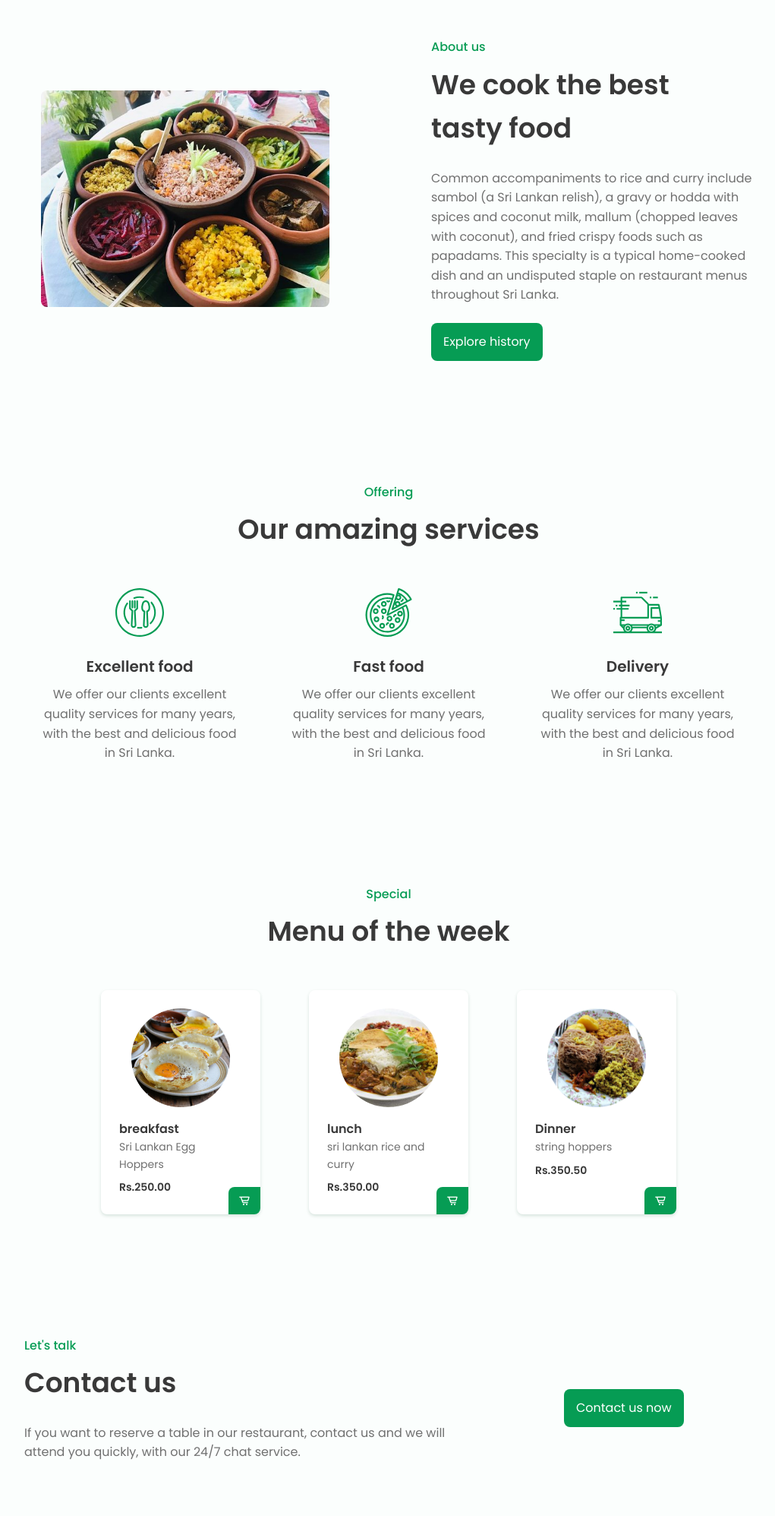
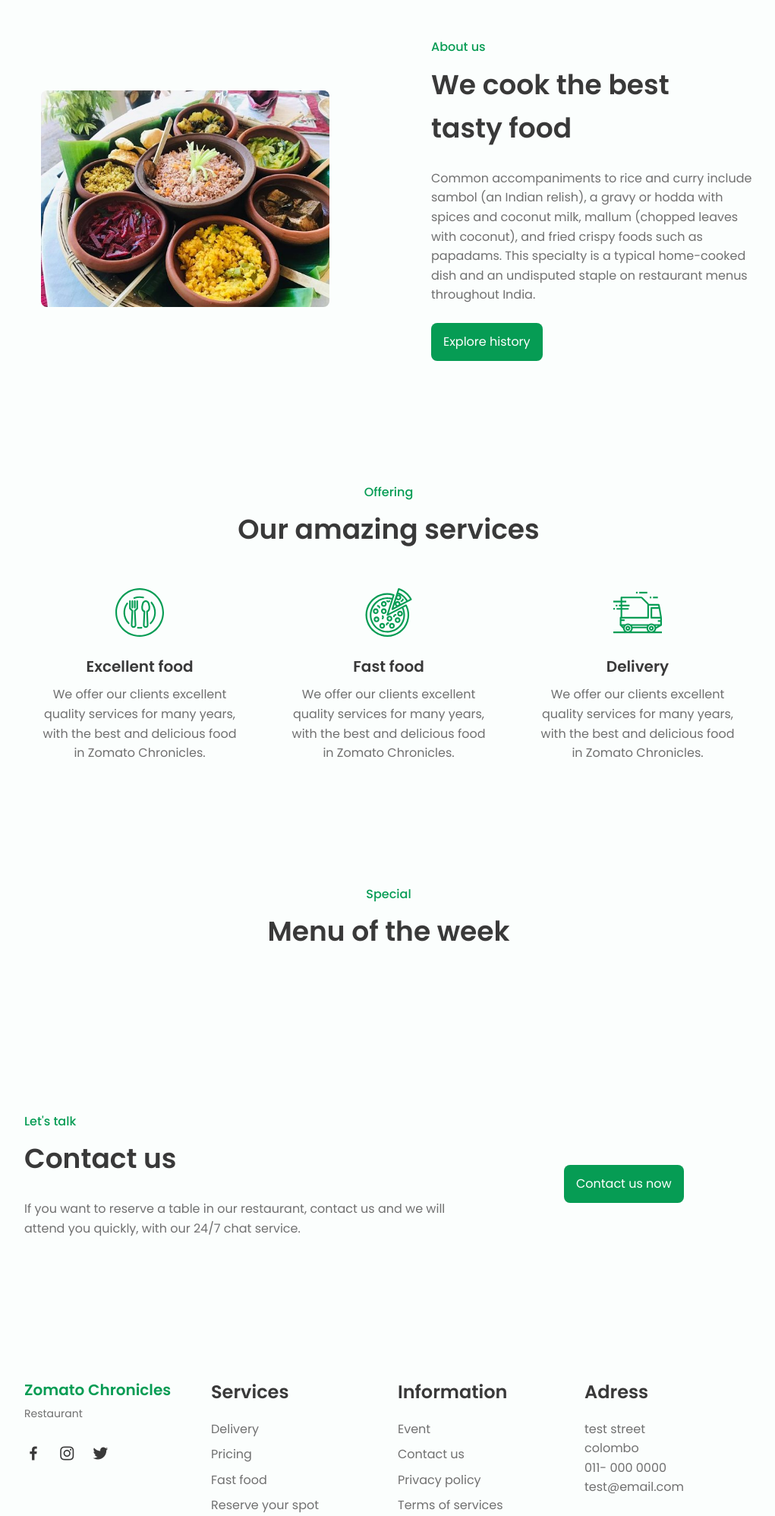
Before and after one commit to Amanastel/Zomato-Chronicles, a Django app: page / in a window 1280 px wide. Shown: the part 879-2874 px from the top of the page at 76% size, without its empty margins (128-1149 px from the left). Run offline with Django 4.2, Linux system fonts and the light colour scheme; the visitor is signed in with stand-in values (Sample User, id 1); data that the repository does not hold is empty.

Commit message:
update some html

```diff
--- a/zomatoChronicles/zomatoOnline/templates/index.html
+++ b/zomatoChronicles/zomatoOnline/templates/index.html
@@ -230,12 +230,7 @@
                 <div class="about__data">
                     <span class="section-subtitle about__initial">About us</span>
                     <h2 class="section-title about__initial">We cook the best <br> tasty food</h2>
-                    <p class="about__description">Common accompaniments to rice and curry include sambol (a Sri Lankan
-                        relish),
-                        a gravy or hodda with spices and coconut milk,
-                        mallum (chopped leaves with coconut), and fried crispy foods such as papadams. This specialty is
-                        a typical home-cooked
-                        dish and an undisputed staple on restaurant menus throughout Sri Lanka.</p>
+                    <p class="about__description">Common accompaniments to rice and curry include sambol (an Indian relish), a gravy or hodda with spices and coconut milk, mallum (chopped leaves with coconut), and fried crispy foods such as papadams. This specialty is a typical home-cooked dish and an undisputed staple on restaurant menus throughout India.</p>
                     <a href="#" class="button">Explore history</a>
                 </div>
 
@@ -315,7 +310,7 @@
                     </svg>
                     <h3 class="services__title">Excellent food</h3>
                     <p class="services__description">We offer our clients excellent quality services for many years,
-                        with the best and delicious food in Sri Lanka.</p>
+                        with the best and delicious food in Zomato Chronicles.</p>
                 </div>
 
                 <div class="services__content">
@@ -476,7 +471,7 @@
                     </svg>
                     <h3 class="services__title">Fast food</h3>
                     <p class="services__description">We offer our clients excellent quality services for many years,
-                        with the best and delicious food in Sri Lanka.</p>
+                        with the best and delicious food in Zomato Chronicles.</p>
                 </div>
 
                 <div class="services__content">
@@ -534,45 +529,28 @@
                     </svg>
                     <h3 class="services__title">Delivery</h3>
                     <p class="services__description">We offer our clients excellent quality services for many years,
-                        with the best and delicious food in Sri Lanka.</p>
+                        with the best and delicious food in Zomato Chronicles.</p>
                 </div>
             </div>
         </section>
 
-
-        <!--========== MENU ==========-->
         <section class="menu section bd-container" id="menu">
           <span class="section-subtitle">Special</span>
           <h2 class="section-title">Menu of the week</h2>
 
           <div class="menu__container bd-grid">
+              {% for dish in home %}
               <div class="menu__content">
-
-                    <img src="{% static 'img/Breakfast.png' %}" alt="" class="menu__img">
-                    <h3 class="menu__name">breakfast</h3>
-                    <span class="menu__detail">Sri Lankan Egg Hoppers</span>
-                    <span class="menu__preci">Rs.250.00</span>
+                  <img src="{{ dish.dish_image }}" alt="{{ dish.dish_name }}" class="menu__img">
+                  <h3 class="menu__name">{{ dish.dish_name }}</h3>
+                  <span class="menu__detail">{{ dish.dish_dis }}</span>
+                  <span class="menu__preci">Rs.{{ dish.price }}</span>
                   <a href="#" class="button menu__button"><i class='bx bx-cart-alt'></i></a>
               </div>
-
-                <div class="menu__content">
-
-                    <img src="{% static 'img/lunch.png' %}" alt="" class="menu__img">
-                    <h3 class="menu__name">lunch</h3>
-                    <span class="menu__detail">sri lankan rice and curry</span>
-                    <span class="menu__preci">Rs.350.00</span>
-                    <a href="#" class="button menu__button"><i class='bx bx-cart-alt'></i></a>
-                </div>
-
-                <div class="menu__content">
-                    <img src="{% static 'img/dinner.png' %}" alt="" class="menu__img">
-                    <h3 class="menu__name">Dinner</h3>
-                    <span class="menu__detail">string hoppers</span>
-                    <span class="menu__preci">Rs.350.50</span>
-                    <a href="#" class="button menu__button"><i class='bx bx-cart-alt'></i></a>
-                </div>
+              {% endfor %}
           </div>
       </section>
+
 
         <!--========== CONTACT US ==========-->
         <section class="contact section bd-container" id="contact">
@@ -596,7 +574,7 @@
     <footer class="footer section bd-container">
         <div class="footer__container bd-grid">
             <div class="footer__content">
-                <a href="#" class="footer__logo">SL Foods Restaurant</a>
+                <a href="#" class="footer__logo">Zomato Chronicles</a>
                 <span class="footer__description">Restaurant</span>
                 <div>
                     <a href="#" class="footer__social"><i class='bx bxl-facebook'></i></a>
@@ -636,7 +614,7 @@
             </div>
         </div>
 
-        <p class="footer__copy">&#169; @Sajith Dilshan .All right reserved</p>
+        <p class="footer__copy">&#169; @Aman Kumar .All right reserved</p>
     </footer>
 
 
--- a/zomatoChronicles/zomatoOnline/views.py
+++ b/zomatoChronicles/zomatoOnline/views.py
@@ -10,13 +10,14 @@
 
 @login_required(login_url="/login/")
 def home(request):
+    available_dishes = Dish.objects.filter(availability=True)
     data = Dish.objects.all()
     if request.user.is_authenticated:
         print("User is authenticated")
     else:
         print("User is not authenticated")
     context = {
-        'home': data
+        'home': available_dishes
     }
     return render(request, 'index.html',context)
 
```
Lines whose indentation alone changed are shown as unchanged.
